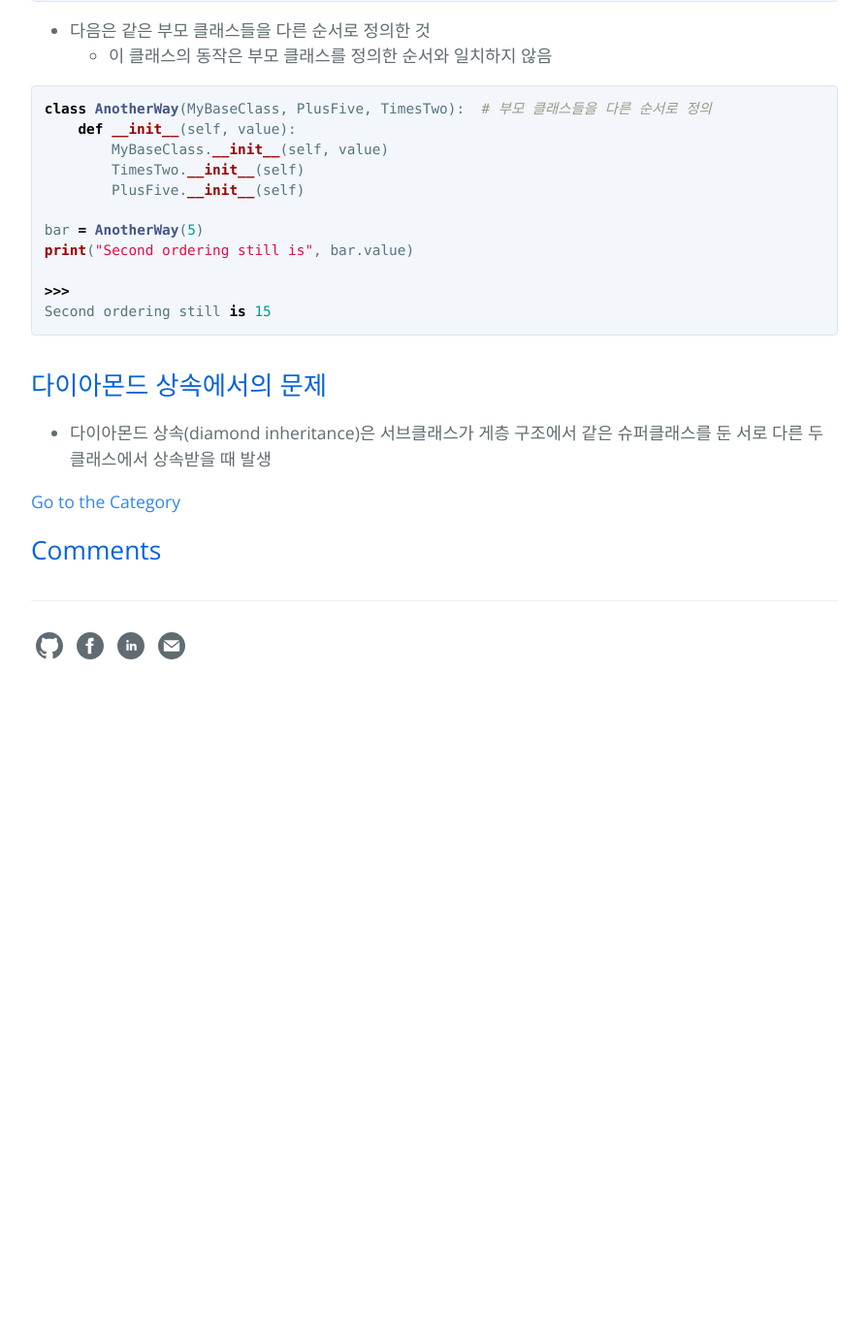
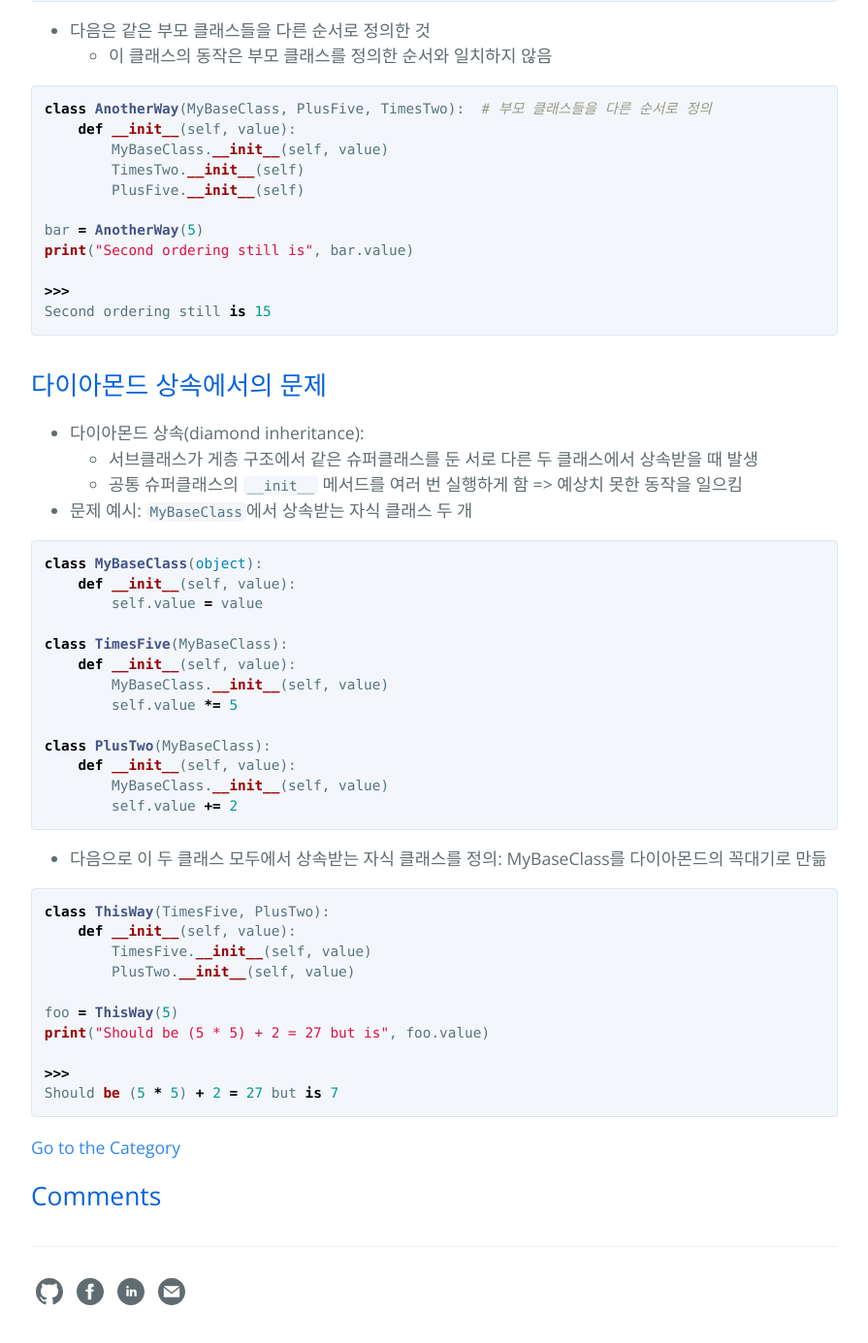
Before and after one commit to hcnoh/hcnoh.github.io, a Jekyll site: the page built from _posts/2018-10-06-effective-python-way25.md, in a window 1280 px wide and 1400 px high, scrolled down 1306 px. Shown: the top 1385 px of the window at 97% size, without its empty margins (192-1087 px from the left). Built offline with Jekyll 4.4.1, drawn with Linux system fonts in a browser that asks for light colours; comment, search, counter and statistics services are not loaded; before the commit the page ends 2040 px from its top, so only the background shows below that.

Commit message:
Update 2018-10-06-effective-python-way25.md

````diff
--- a/_posts/2018-10-06-effective-python-way25.md
+++ b/_posts/2018-10-06-effective-python-way25.md
@@ -69,4 +69,38 @@ Second ordering still is 15
 ```
 
 ## 다이아몬드 상속에서의 문제
-- 다이아몬드 상속(diamond inheritance)은 서브클래스가 게층 구조에서 같은 슈퍼클래스를 둔 서로 다른 두 클래스에서 상속받을 때 발생
+- 다이아몬드 상속(diamond inheritance):
+    - 서브클래스가 게층 구조에서 같은 슈퍼클래스를 둔 서로 다른 두 클래스에서 상속받을 때 발생
+    - 공통 슈퍼클래스의 `__init__` 메서드를 여러 번 실행하게 함 => 예상치 못한 동작을 일으킴
+- 문제 예시: `MyBaseClass`에서 상속받는 자식 클래스 두 개
+
+```python
+class MyBaseClass(object):
+    def __init__(self, value):
+        self.value = value
+
+class TimesFive(MyBaseClass):
+    def __init__(self, value):
+        MyBaseClass.__init__(self, value)
+        self.value *= 5
+
+class PlusTwo(MyBaseClass):
+    def __init__(self, value):
+        MyBaseClass.__init__(self, value)
+        self.value += 2
+```
+
+- 다음으로 이 두 클래스 모두에서 상속받는 자식 클래스를 정의: MyBaseClass를 다이아몬드의 꼭대기로 만듦
+
+```python
+class ThisWay(TimesFive, PlusTwo):
+    def __init__(self, value):
+        TimesFive.__init__(self, value)
+        PlusTwo.__init__(self, value)
+
+foo = ThisWay(5)
+print("Should be (5 * 5) + 2 = 27 but is", foo.value)
+
+>>>
+Should be (5 * 5) + 2 = 27 but is 7
+```
````
